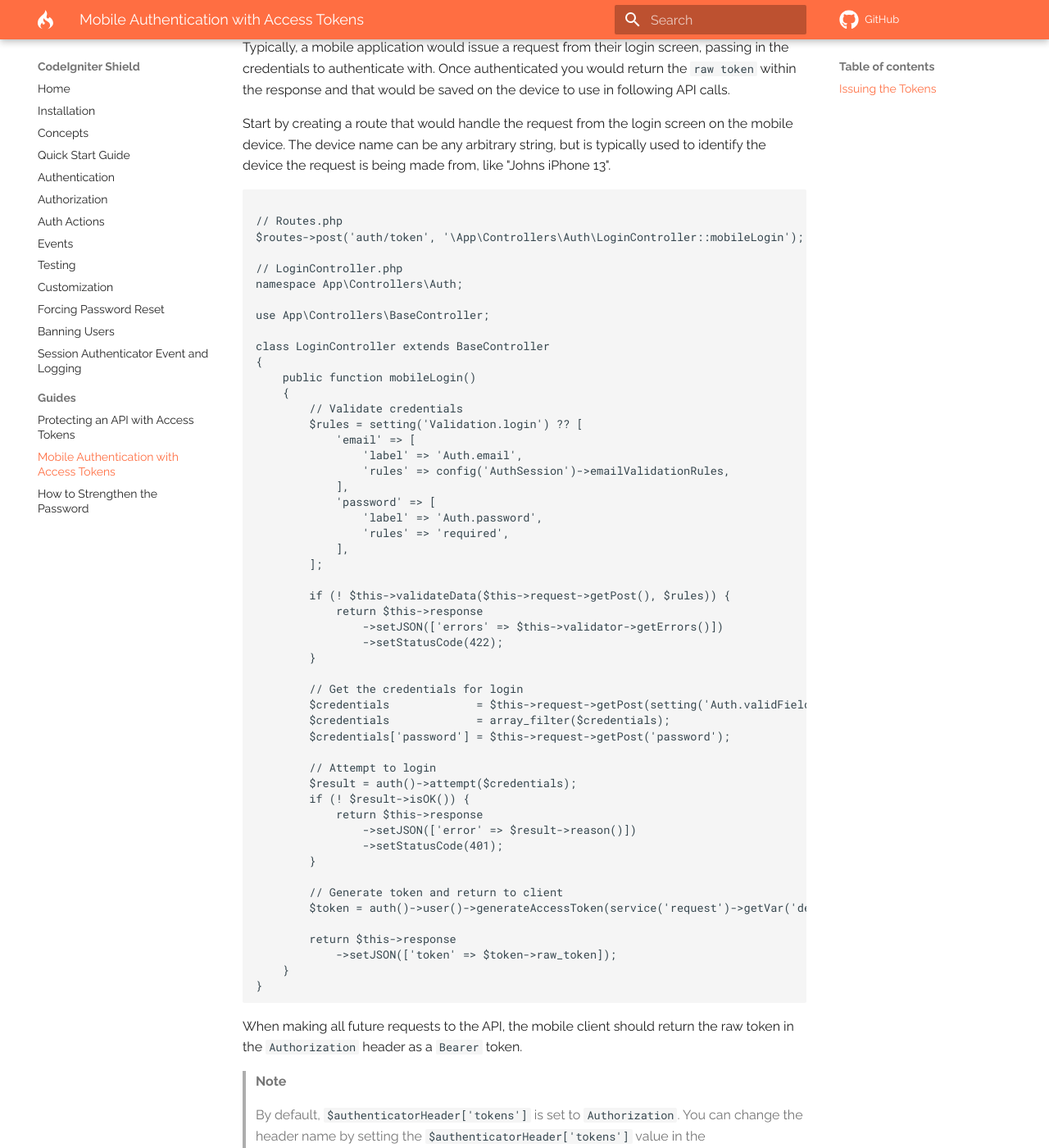
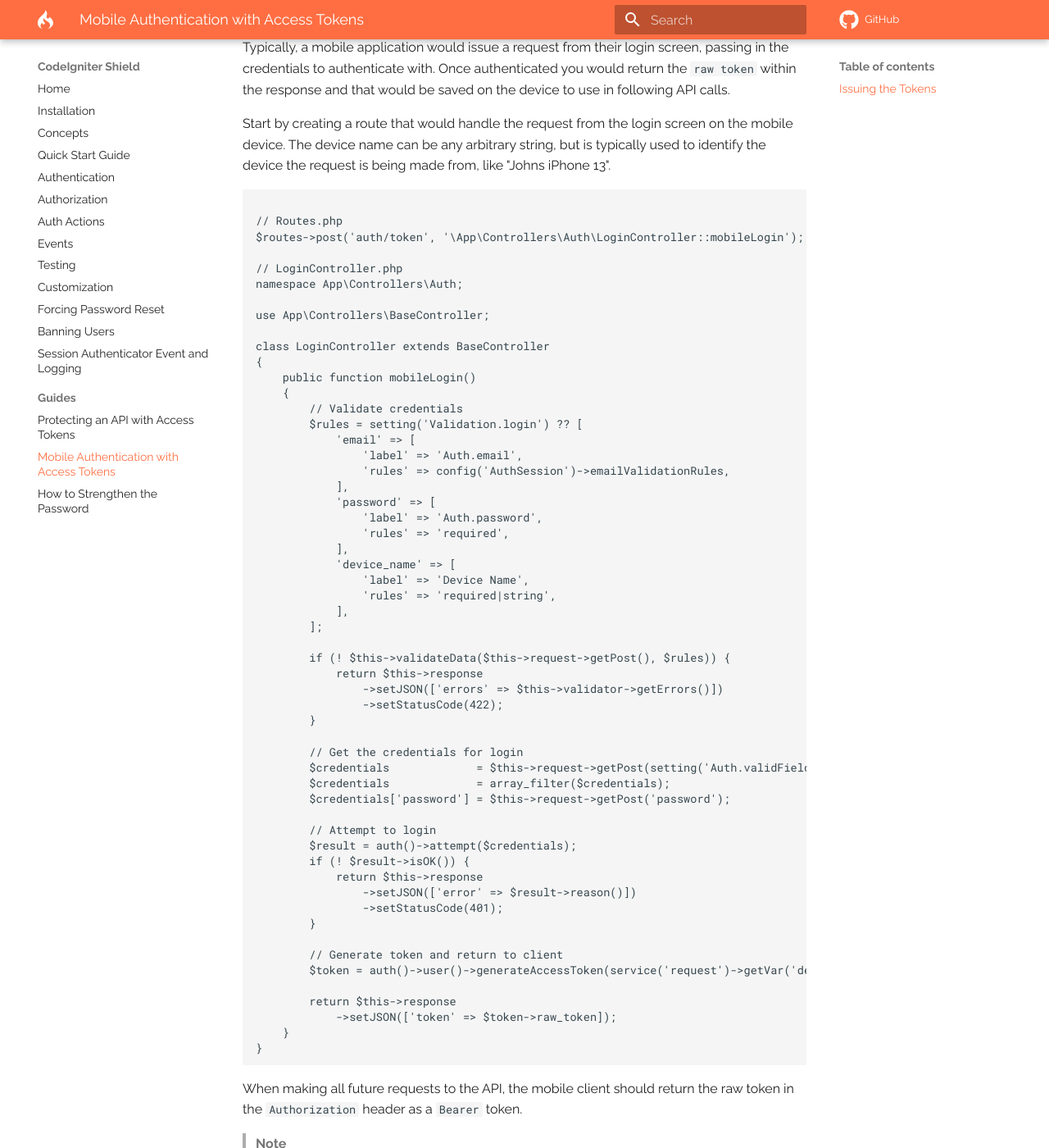
Before and after one commit to codeigniter4/shield, an MkDocs documentation site: the page built from docs/guides/mobile_apps.md, in a window 1280 px wide and 1400 px high, scrolled down 302 px. Shown: the whole window at 82% size. Built offline with MkDocs 1.6.1 and Material for MkDocs 9.7.7, drawn with Linux system fonts in a browser that asks for light colours; comment, search, counter and statistics services are not loaded; a style sheet for code colours, icons or effects is not loaded.

Commit message:
add device_name to validation rules

```diff
--- a/docs/guides/mobile_apps.md
+++ b/docs/guides/mobile_apps.md
@@ -31,6 +31,10 @@ class LoginController extends BaseController
             'password' => [
                 'label' => 'Auth.password',
                 'rules' => 'required',
+            ],
+            'device_name' => [
+                'label' => 'Device Name',
+                'rules' => 'required|string',
             ],
         ];
 
```
